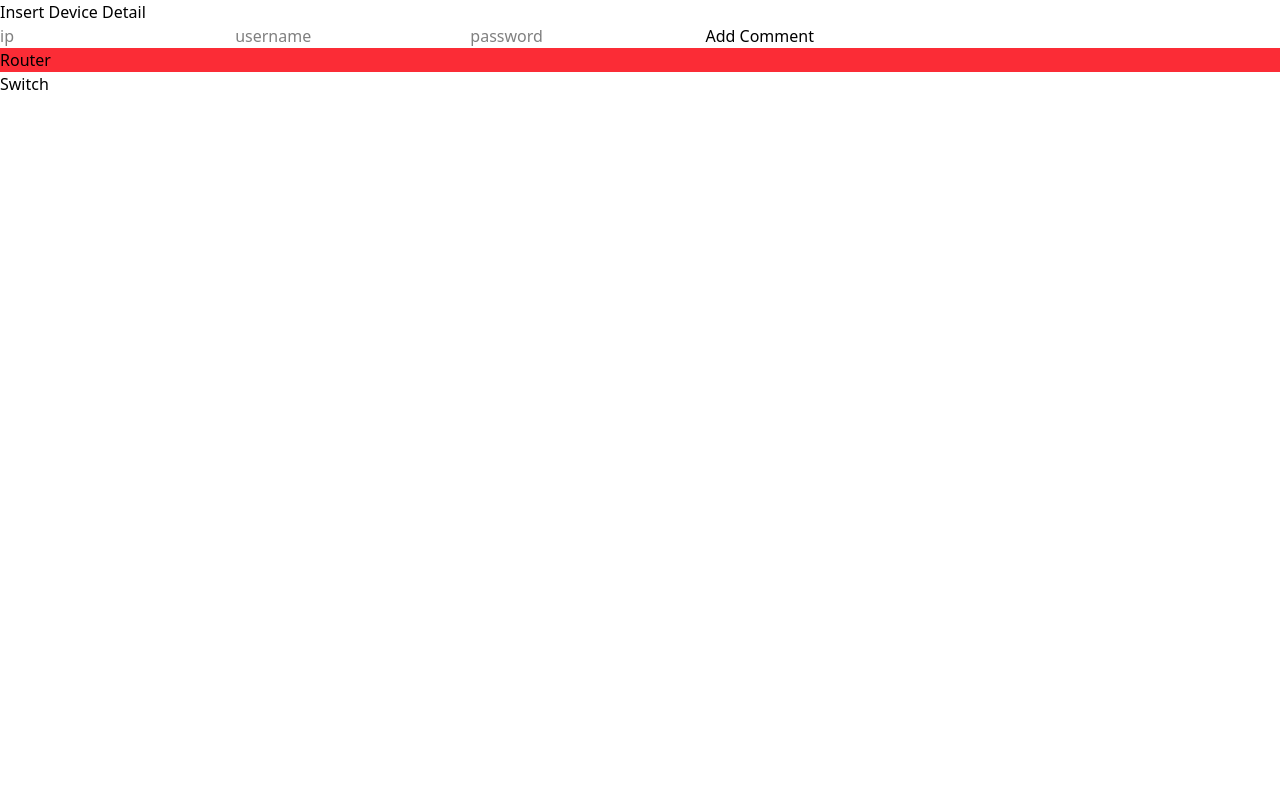
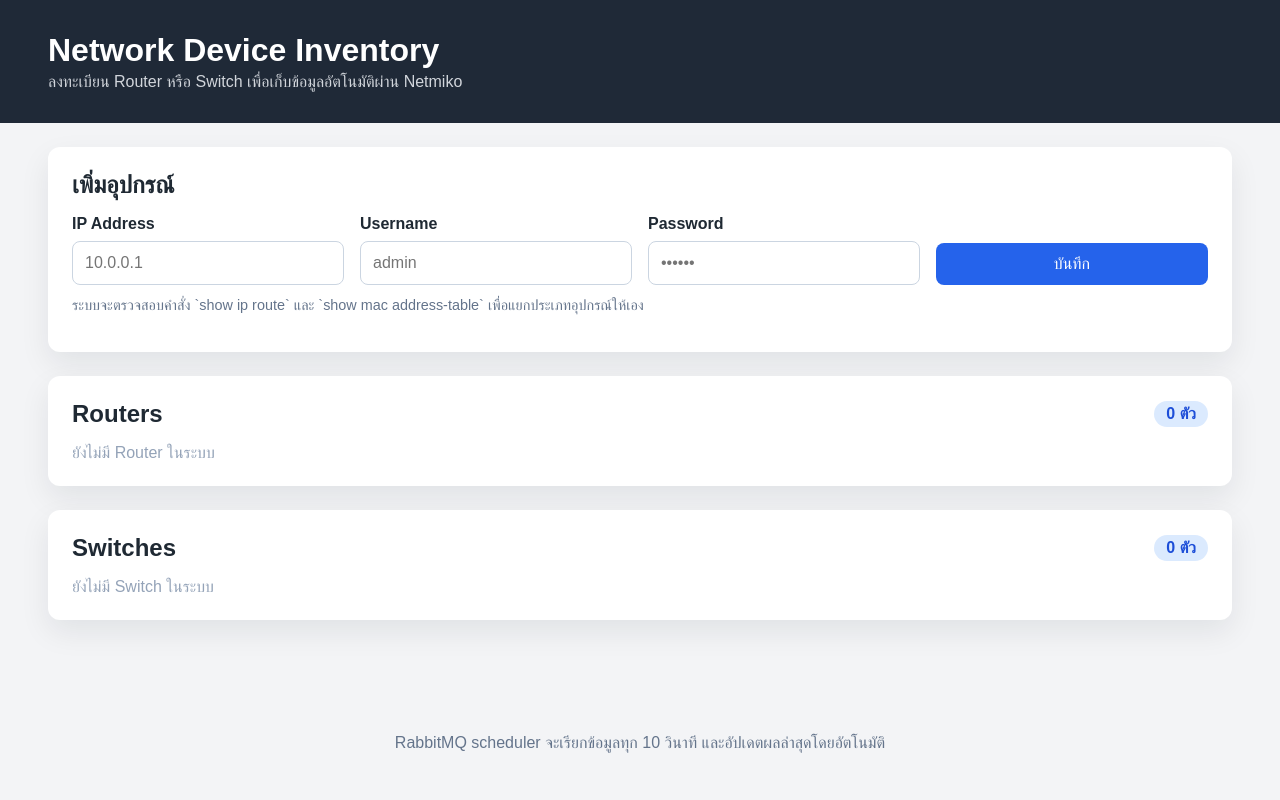
Before and after one commit to chalatphon/ipafianl, a Flask app: page / in a window 1280 px wide. Run offline with Flask 3, Linux system fonts and the light colour scheme; data that the repository does not hold is empty.

Commit message:
Implement switch management features and enhance UI for network devices

```diff
--- a/web/app.py
+++ b/web/app.py
@@ -21,15 +21,9 @@ app = Flask(__name__)
 
 @app.route("/")
 def main():
-    data = []
-    sdata = []
-    for x in mycol.find():
-        data.append(x)
-        print(data)
-    for x in mysw.find():
-        sdata.append(x)
-        print(sdata)
-    return render_template("index.html", data=data, sdata=sdata)
+    routers = list(mycol.find())
+    switches = list(mysw.find())
+    return render_template("index.html", routers=routers, switches=switches)
 
 
 @app.route("/add", methods=["POST"])
@@ -49,26 +43,40 @@ def add_comment():
     return redirect(url_for("main"))
 
 
-@app.route("/delete/<id>", methods=["POST"])
-def delete_comment(id):
+@app.route("/routers/<id>/delete", methods=["POST"])
+def delete_router(id):
     mycol.delete_one({"_id": ObjectId(id)})
-    return redirect("/")
+    return redirect(url_for("main"))
 
 
-@app.route("/delete/<id>", methods=["POST"])
+@app.route("/switches/<id>/delete", methods=["POST"])
 def delete_switch(id):
     mysw.delete_one({"_id": ObjectId(id)})
-    return redirect("/")
+    return redirect(url_for("main"))
 
 
 @app.route("/router/<string:ip>")
 def router_detail(ip):
-    docs = mydb.route_table.find({"router_ip": ip}).sort("timestamp", -1).limit(1)
-    docsi = mydb.interface_status.find({"router_ip": ip}).sort("timestamp", -1).limit(1)
+    docs = list(
+        mydb.route_table.find({"router_ip": ip}).sort("timestamp", -1).limit(1)
+    )
+    docsi = list(
+        mydb.interface_status.find({"router_ip": ip}).sort("timestamp", -1).limit(1)
+    )
     return render_template(
         "router.html", router_ip=ip, routing=docs, interface_data=docsi
     )
 
 
+@app.route("/switch/<string:ip>")
+def switch_detail(ip):
+    status = list(
+        mydb.switch_status.find({"switch_ip": ip})
+        .sort("timestamp", -1)
+        .limit(1)
+    )
+    return render_template("switch.html", switch_ip=ip, switch_status=status)
+
+
 if __name__ == "__main__":
     app.run(host="0.0.0.0", port=8080)
--- a/web/static/style.css
+++ b/web/static/style.css
@@ -0,0 +1,198 @@
+body {
+    font-family: Arial, sans-serif;
+    margin: 0;
+    padding: 0;
+    color: #1f2933;
+    background: #f3f4f6;
+}
+
+.page {
+    min-height: 100vh;
+    display: flex;
+    flex-direction: column;
+    gap: 1.5rem;
+}
+
+.header {
+    background: #1f2937;
+    color: #fff;
+    padding: 2rem 3rem;
+    display: flex;
+    align-items: center;
+    justify-content: space-between;
+}
+
+.header h1 {
+    margin: 0;
+    font-size: 2rem;
+}
+
+.header p {
+    margin: 0.25rem 0 0;
+    color: #d1d5db;
+}
+
+.card {
+    margin: 0 3rem;
+    padding: 1.5rem;
+    background: #fff;
+    border-radius: 12px;
+    box-shadow: 0 12px 30px rgba(15, 23, 42, 0.08);
+}
+
+.card-header {
+    display: flex;
+    align-items: center;
+    justify-content: space-between;
+    margin-bottom: 1rem;
+}
+
+.card h2 {
+    margin: 0;
+    font-size: 1.5rem;
+}
+
+.card-split {
+    display: grid;
+    gap: 2rem;
+}
+
+.card-block {
+    display: flex;
+    flex-direction: column;
+    gap: 1rem;
+}
+
+.form-grid {
+    display: grid;
+    grid-template-columns: repeat(auto-fit, minmax(200px, 1fr));
+    gap: 1rem;
+    margin-top: 1rem;
+}
+
+.form-grid label {
+    display: flex;
+    flex-direction: column;
+    font-weight: 600;
+    gap: 0.5rem;
+}
+
+.form-grid input {
+    padding: 0.75rem;
+    border: 1px solid #cbd5e1;
+    border-radius: 8px;
+    font-size: 1rem;
+}
+
+.btn-primary {
+    align-self: end;
+    padding: 0.75rem 1.5rem;
+    background: #2563eb;
+    color: #fff;
+    border: none;
+    border-radius: 8px;
+    font-size: 1rem;
+    cursor: pointer;
+    transition: background 0.2s ease-in-out;
+}
+
+.btn-primary:hover {
+    background: #1d4ed8;
+}
+
+.btn-secondary {
+    display: inline-flex;
+    align-items: center;
+    gap: 0.25rem;
+    padding: 0.65rem 1rem;
+    background: #fff;
+    color: #1f2937;
+    border-radius: 8px;
+    text-decoration: none;
+    font-weight: 600;
+    border: 1px solid #cbd5e1;
+    transition: all 0.2s ease-in-out;
+}
+
+.btn-secondary:hover {
+    background: #f1f5f9;
+}
+
+.detail-header {
+    display: flex;
+    align-items: center;
+    justify-content: space-between;
+}
+
+.hint {
+    margin-top: 0.75rem;
+    color: #64748b;
+    font-size: 0.9rem;
+}
+
+.data-table {
+    width: 100%;
+    border-collapse: collapse;
+}
+
+.data-table th,
+.data-table td {
+    padding: 0.75rem;
+    border-bottom: 1px solid #e2e8f0;
+    text-align: left;
+}
+
+.data-table a {
+    color: #2563eb;
+    text-decoration: none;
+}
+
+.data-table a:hover {
+    text-decoration: underline;
+}
+
+.inline-form {
+    display: inline;
+}
+
+.btn-link {
+    background: none;
+    border: none;
+    color: #dc2626;
+    cursor: pointer;
+    font-weight: 600;
+    padding: 0;
+}
+
+.btn-link:hover {
+    text-decoration: underline;
+}
+
+.empty {
+    margin: 0;
+    color: #94a3b8;
+}
+
+.code-block {
+    background: #0f172a;
+    color: #e2e8f0;
+    padding: 1rem;
+    border-radius: 8px;
+    overflow-x: auto;
+    font-family: "Courier New", Courier, monospace;
+}
+
+.count {
+    background: #dbeafe;
+    color: #1d4ed8;
+    padding: 0.25rem 0.75rem;
+    border-radius: 999px;
+    font-weight: 600;
+}
+
+.footer {
+    text-align: center;
+    padding: 1rem 3rem 2rem;
+    color: #64748b;
+    margin-top: auto;
+}
--- a/web/templates/index.html
+++ b/web/templates/index.html
@@ -1,68 +1,106 @@
-<html>
+<!DOCTYPE html>
+<html lang="en">
 <head>
-    <title>Sample app</title>
+    <meta charset="utf-8" />
+    <title>Network Collector</title>
     <link rel="stylesheet" href="/static/style.css" />
-    <script src="https://cdn.jsdelivr.net/npm/@tailwindcss/browser@4"></script>
 </head>
-<body>
-    <h1>Insert Device Detail</h1>
-    <form method="POST" action="/add">
-    <input name="ip" placeholder="ip" required />
-    <input name="username" placeholder="username" required />
-    <input name="password" placeholder="password" required />
-    <button type="submit">Add Comment</button>
-  </form>
+<body class="page">
+    <header class="header">
+        <div>
+            <h1>Network Device Inventory</h1>
+            <p>ลงทะเบียน Router หรือ Switch เพื่อเก็บข้อมูลอัตโนมัติผ่าน Netmiko</p>
+        </div>
+    </header>
 
-  <h1 class="bg-red-500">Router</h1>
-  <ul>
-    {% for router in data %}
-      <li>
-	        <a href="/router/{{ router.ip }}" style="margin-left:8px;">{{ router.ip }}</a> - {{ router.username }}
-         <form action="/delete/{{ router._id }}" method="POST" style="display:inline;">
-          <button type="submit">Delete</button>
-         </form>
-      </li>
-    {% endfor %}
-  </ul>
-    <h1>Switch</h1>
-    <ul>
-    {% for switch in sdata %}
-      <li>
-	        <a href="/switch/{{ switch.ip }}" style="margin-left:8px;">{{ switch.ip }}</a> - {{ switch.username }}
-         <form action="/delete/{{ switch._id }}" method="POST" style="display:inline;">
-          <button type="submit">Delete</button>
-         </form>
-      </li>
-    {% endfor %}
-  </ul>
+    <section class="card">
+        <h2>เพิ่มอุปกรณ์</h2>
+        <form method="POST" action="/add" class="form-grid">
+            <label>
+                <span>IP Address</span>
+                <input name="ip" placeholder="10.0.0.1" required />
+            </label>
+            <label>
+                <span>Username</span>
+                <input name="username" placeholder="admin" required />
+            </label>
+            <label>
+                <span>Password</span>
+                <input name="password" type="password" placeholder="••••••" required />
+            </label>
+            <button type="submit" class="btn-primary">บันทึก</button>
+        </form>
+        <p class="hint">ระบบจะตรวจสอบคำสั่ง `show ip route` และ `show mac address-table` เพื่อแยกประเภทอุปกรณ์ให้เอง</p>
+    </section>
 
+    <section class="card">
+        <div class="card-header">
+            <h2>Routers</h2>
+            <span class="count">{{ routers|length }} ตัว</span>
+        </div>
+        {% if routers %}
+        <table class="data-table">
+            <thead>
+                <tr>
+                    <th>IP</th>
+                    <th>Username</th>
+                    <th>Actions</th>
+                </tr>
+            </thead>
+            <tbody>
+                {% for router in routers %}
+                <tr>
+                    <td><a href="{{ url_for('router_detail', ip=router.ip) }}">{{ router.ip }}</a></td>
+                    <td>{{ router.username }}</td>
+                    <td>
+                        <form action="{{ url_for('delete_router', id=router._id) }}" method="POST" class="inline-form">
+                            <button type="submit" class="btn-link">ลบ</button>
+                        </form>
+                    </td>
+                </tr>
+                {% endfor %}
+            </tbody>
+        </table>
+        {% else %}
+        <p class="empty">ยังไม่มี Router ในระบบ</p>
+        {% endif %}
+    </section>
+
+    <section class="card">
+        <div class="card-header">
+            <h2>Switches</h2>
+            <span class="count">{{ switches|length }} ตัว</span>
+        </div>
+        {% if switches %}
+        <table class="data-table">
+            <thead>
+                <tr>
+                    <th>IP</th>
+                    <th>Username</th>
+                    <th>Actions</th>
+                </tr>
+            </thead>
+            <tbody>
+                {% for switch in switches %}
+                <tr>
+                    <td><a href="{{ url_for('switch_detail', ip=switch.ip) }}">{{ switch.ip }}</a></td>
+                    <td>{{ switch.username }}</td>
+                    <td>
+                        <form action="{{ url_for('delete_switch', id=switch._id) }}" method="POST" class="inline-form">
+                            <button type="submit" class="btn-link">ลบ</button>
+                        </form>
+                    </td>
+                </tr>
+                {% endfor %}
+            </tbody>
+        </table>
+        {% else %}
+        <p class="empty">ยังไม่มี Switch ในระบบ</p>
+        {% endif %}
+    </section>
+
+    <footer class="footer">
+        <p>RabbitMQ scheduler จะเรียกข้อมูลทุก 10 วินาที และอัปเดตผลล่าสุดโดยอัตโนมัติ</p>
+    </footer>
 </body>
-<script>
-        // ฟังก์ชันสำหรับดึงข้อมูลใหม่มาอัปเดต
-        async function refreshTable() {
-            try {
-                // ดึงข้อมูลหน้าเว็บปัจจุบันมาใหม่ (จะได้เป็น Text HTML)
-                const response = await fetch(window.location.href);
-                const htmlText = await response.text();
-
-                // แปลง Text HTML ให้เป็น Document Object เพื่อให้ค้นหา element ได้
-                const parser = new DOMParser();
-                const newDoc = parser.parseFromString(htmlText, 'text/html');
-
-                // ค้นหาตารางใหม่จากข้อมูลที่เพิ่งดึงมา
-                const newTableContainer = newDoc.getElementById('table-container');
-
-                // นำตารางใหม่ไปแทนที่ตารางเก่า
-                if (newTableContainer) {
-                    document.getElementById('table-container').innerHTML = newTableContainer.innerHTML;
-                }
-
-            } catch (error) {
-                console.error('Failed to refresh table:', error);
-            }
-        }
-
-        // สั่งให้ฟังก์ชัน refreshTable() ทำงานทุก 5 วินาที
-        setInterval(refreshTable, 5000); // 5000 มิลลิวินาที = 5 วินาที
-    </script>
 </html>
```
Also changed, not shown: web/templates/router.html (+41 -21 lines), web/templates/switch.html (added, +76 -0 lines), worker/callback.py (+25 -2 lines), worker/consumer.py (+5 -2 lines), worker/database.py (+21 -0 lines), worker/router_client.py (+21 -0 lines).
